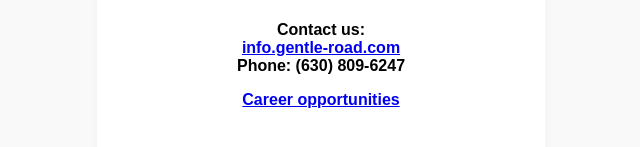
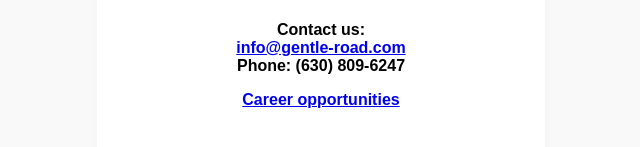
Before and after one commit to gentleroad/website, a plain HTML site: page index.html in a window 1280 px wide. Shown: the part 575-722 px from the top of the page, 319-959 px from the left. Drawn offline with Linux system fonts and the light colour scheme.

Commit message:
Update index.html

```diff
--- a/index.html
+++ b/index.html
@@ -37,7 +37,7 @@
     <p>Our mission is to get people safely and happily to the therapy they need. We primarily transport students with special needs to and from their day schools. Our core values of safety, timliness and reliability make us a name that parents and schools can trust.</p>
     <div class="contact">
       Contact us: <br>
-      <a href="mailto:info@gentle-road.com">info.gentle-road.com</a><br>
+      <a href="mailto:info@gentle-road.com">info@gentle-road.com</a><br>
       Phone: (630) 809-6247
       <a href="https://www.linkedin.com/posts/ron-a-marchionna-a79a3b2a_hiring-activity-7344797600228773888-wzLh?utm_source=share&utm_medium=member_android&rcm=ACoAAAY0Wz0BuMuT98zqLY2XX77R-GpqJz0WzU8" target="_blank" rel="noopener noreferrer">
  <p>Career opportunities
```
